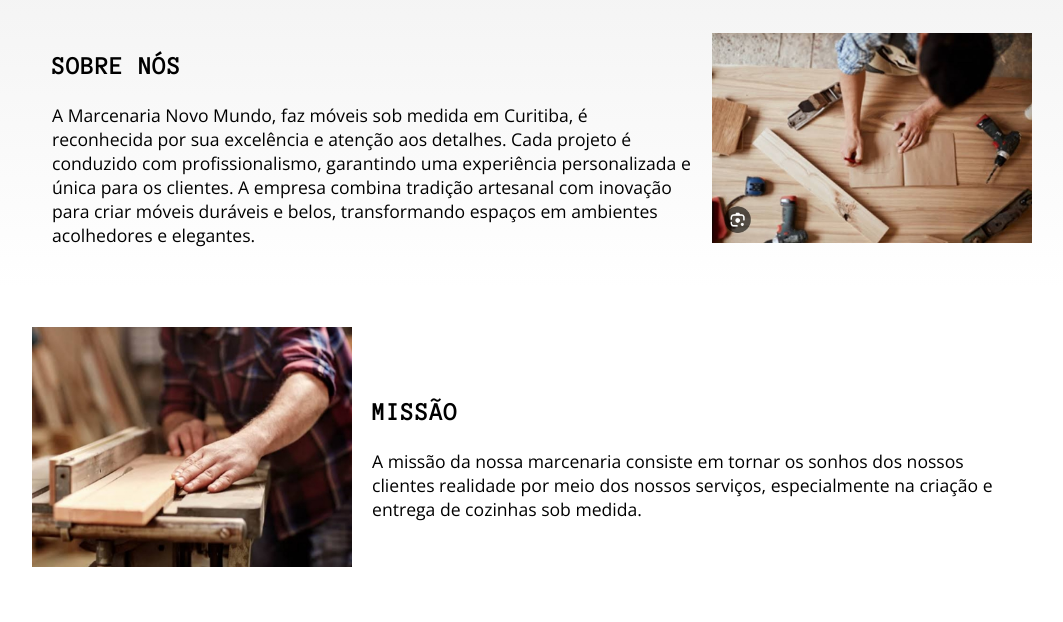
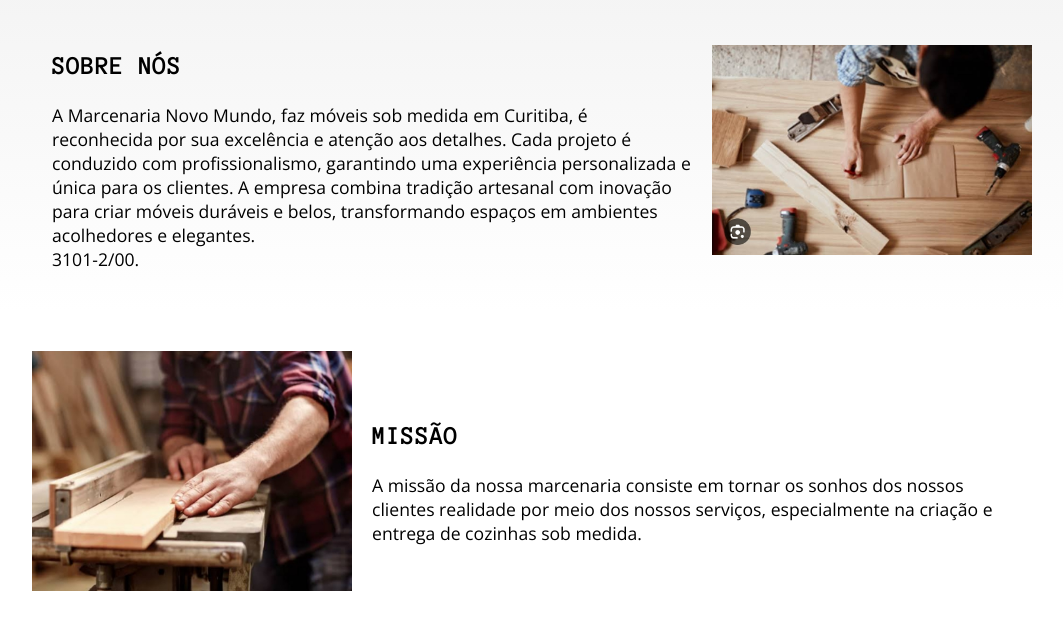
Before and after one commit to FernandeS0704/site-de-empreendedorismo, a plain HTML site: page index.html in a window 1280 px wide. Shown: the part 178-800 px from the top of the page, without its empty margins (108-1171 px from the left). Drawn offline with nearby package versions, Linux system fonts and the light colour scheme.

Commit message:
site com o CNAE

```diff
--- a/index.html
+++ b/index.html
@@ -31,7 +31,9 @@
 <section id="sobre" class="sobre-nos" >
     <div class="div-conteúdo-sobre-nós">
      <h2 class="sobre-nos-título" id="#SOBRE">SOBRE NÓS</h2>
-     <p class="sobre-nos-texto">A Marcenaria Novo Mundo, faz móveis sob medida em Curitiba, é reconhecida por sua excelência e atenção aos detalhes. Cada projeto é conduzido com profissionalismo, garantindo uma experiência personalizada e única para os clientes. A empresa combina tradição artesanal com inovação para criar móveis duráveis e belos, transformando espaços em ambientes acolhedores e elegantes. </p>
+     <p class="sobre-nos-texto">A Marcenaria Novo Mundo, faz móveis sob medida em Curitiba, é reconhecida por sua excelência e atenção aos detalhes. Cada projeto é conduzido com profissionalismo, garantindo uma experiência personalizada e única para os clientes. A empresa combina tradição artesanal com inovação para criar móveis duráveis e belos, transformando espaços em ambientes acolhedores e elegantes.</p>
+     <p class="sobre-nos-texto">3101-2/00.</p>
+
     </div>
     <img class="missao-imagem" src="fotomarcenaria4.jpg" alt="problema de conexão">
  </section>
```
